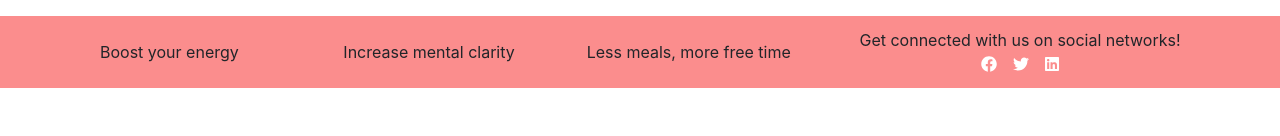
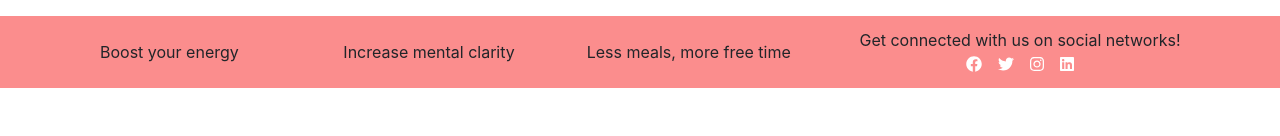
Before and after one commit to palomaschkrab/keto-ui, a Next.js app: page /share in a window 1280 px wide. Shown: the part 409-545 px from the top of the page. Built offline with nearby package versions, Linux system fonts and the light colour scheme.

Commit message:
added IG icon

```diff
--- a/components/SocialMedia.js
+++ b/components/SocialMedia.js
@@ -2,6 +2,7 @@ import { FontAwesomeIcon } from '@fortawesome/react-fontawesome'
 import { faFacebook } from '@fortawesome/free-brands-svg-icons'
 import { faTwitter } from '@fortawesome/free-brands-svg-icons'
 import { faLinkedin } from '@fortawesome/free-brands-svg-icons'
+import { faInstagram } from '@fortawesome/free-brands-svg-icons'
 
 const SocialMedia = props => (
     <div>
@@ -20,6 +21,10 @@ const SocialMedia = props => (
                 <a className="tw-ic p-2" href="https://twitter.com/HowKeto" target="_blank">
                     <FontAwesomeIcon icon={faTwitter} color="white" width="16"/>
                 </a>
+                {/* <!-- Instagram --> */}
+                <a className="tw-ic p-2" href="https://www.instagram.com/howtoketocook/" target="_blank">
+                    <FontAwesomeIcon icon={faInstagram} color="white" width="16"/>
+                </a>
                 {/* <!--Linkedin --> */}
                 <a className="li-ic p-2" href="https://www.linkedin.com/in/paloma-schkrab/" target="_blank">
                     <FontAwesomeIcon icon={faLinkedin} color="white" width="16"/>
```
